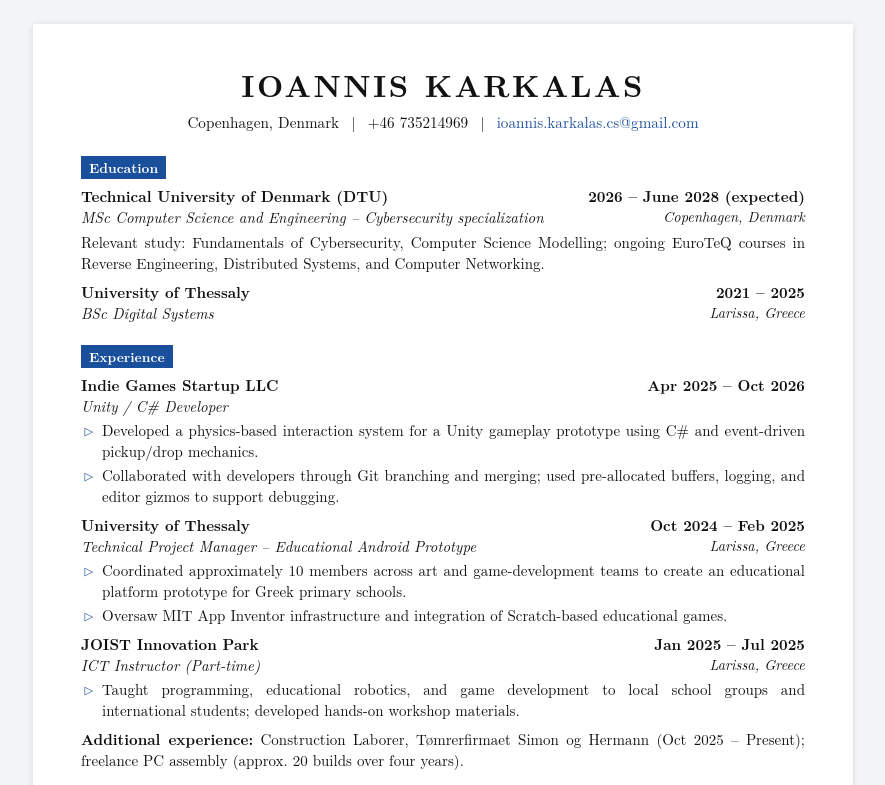
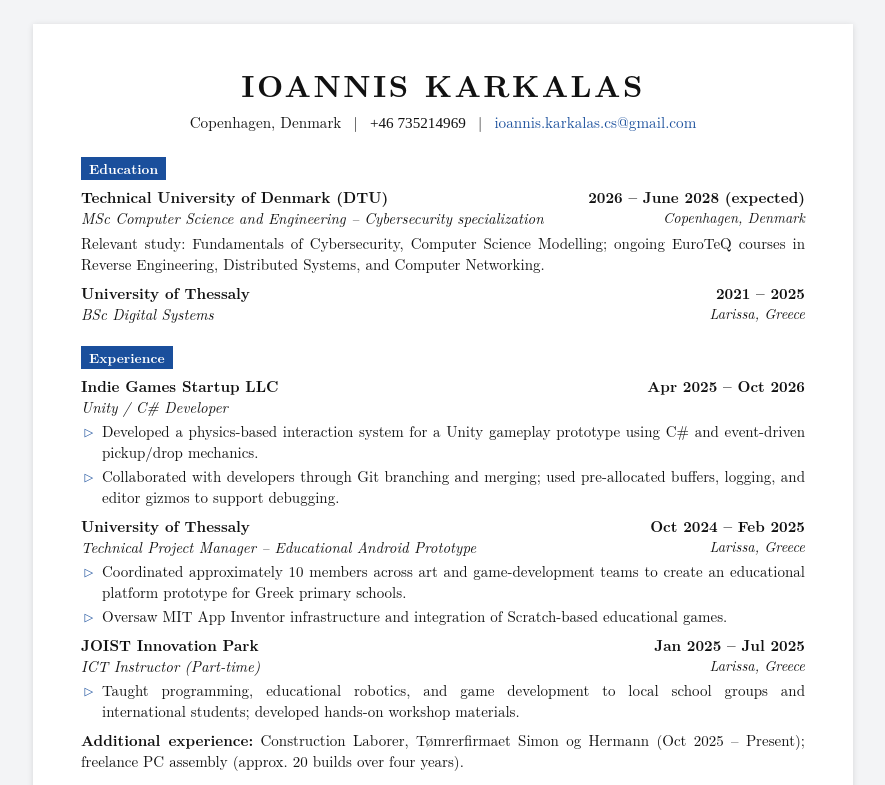
Before and after one commit to retr0sity/cv, a plain HTML site: page index.html in a window 1280 px wide. Shown: the top 785 px of the page, without its empty margins (197-1082 px from the left). Drawn offline with Linux system fonts and the light colour scheme.

Commit message:
fixed the font

```diff
--- a/index.html
+++ b/index.html
@@ -25,6 +25,7 @@
     h1 { margin: 0 0 4px; font-size: 1.9rem; letter-spacing: .08em; font-weight: 700; }
     .contact { font-size: .95rem; }
     .contact .sep { margin: 0 .8em; }
+    .contact .num { font-family: "Times New Roman", Times, serif; font-variant-numeric: lining-nums; }
     a { color: var(--accent); text-decoration: none; }
     a:hover { text-decoration: underline; }
     h2 {
@@ -71,7 +72,7 @@
   <header>
     <h1>IOANNIS KARKALAS</h1>
     <div class="contact">
-      Copenhagen, Denmark<span class="sep">|</span>+46 735214969<span class="sep">|</span><a href="mailto:ioannis.karkalas.cs@gmail.com">ioannis.karkalas.cs@gmail.com</a>
+      Copenhagen, Denmark<span class="sep">|</span><span class="num">+46 735214969</span><span class="sep">|</span><a href="mailto:ioannis.karkalas.cs@gmail.com">ioannis.karkalas.cs@gmail.com</a>
     </div>
   </header>
 
```
